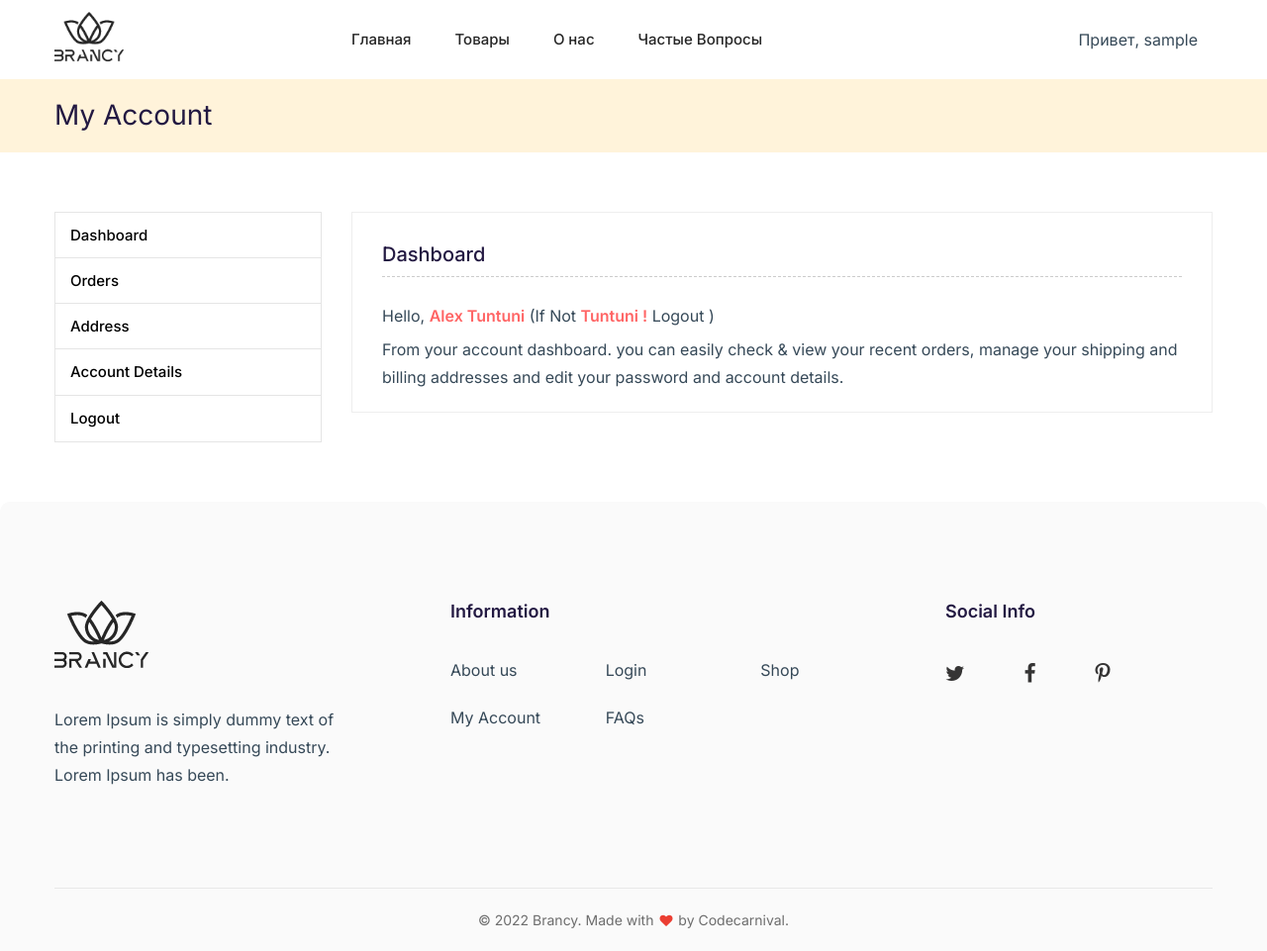
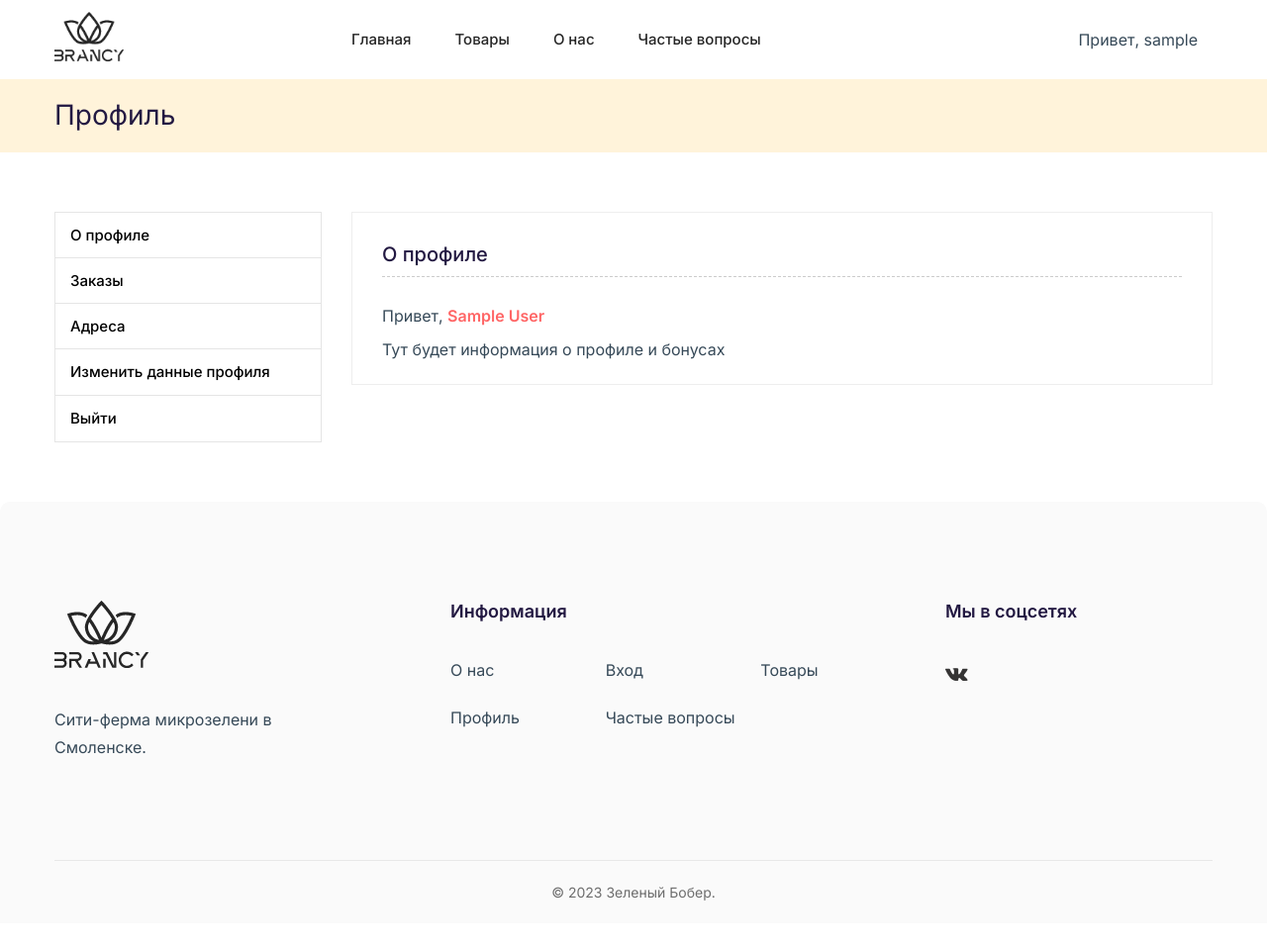
Before and after one commit to abirukov/microgreen_store_django, a Django app: page /users/account/ in a window 1280 px wide. Shown: the whole page at 99% size. After the commit the page ends 910 px from the top, so only its background shows below. Run offline with Django 4.2, Linux system fonts and the light colour scheme; the visitor is signed in with stand-in values (Sample User, id 1); some libraries are stand-ins or nearby versions.

Commit message:
change templates

```diff
--- a/templates/footer.html
+++ b/templates/footer.html
@@ -11,29 +11,27 @@
                             <a class="widget-logo" href="{% url "home" %}">
                                 <img src="{% static "assets/images/logo.webp" %}" width="95" height="68" alt="Logo">
                             </a>
-                            <p class="desc">Lorem Ipsum is simply dummy text of the printing and typesetting industry. Lorem Ipsum has been.</p>
+                            <p class="desc">Сити-ферма микрозелени в Смоленске.</p>
                         </div>
                     </div>
                 </div>
                 <div class="col-md-6 col-lg-5 mt-md-0 mt-9">
                     <div class="widget-item">
-                        <h4 class="widget-title">Information</h4>
+                        <h4 class="widget-title">Информация</h4>
                         <ul class="widget-nav">
-                            <li><a href="{% url "about" %}">About us</a></li>
-                            <li><a href="{% url "users:login" %}">Login</a></li>
-                            <li><a href="{% url "products:list" %}">Shop</a></li>
-                            <li><a href="{% url "users:account" %}">My Account</a></li>
-                            <li><a href="{% url "faq" %}">FAQs</a></li>
+                            <li><a href="{% url "about" %}">О нас</a></li>
+                            <li><a href="{% url "users:login" %}">Вход</a></li>
+                            <li><a href="{% url "products:list" %}">Товары</a></li>
+                            <li><a href="{% url "users:account" %}">Профиль</a></li>
+                            <li><a href="{% url "faq" %}">Частые вопросы</a></li>
                         </ul>
                     </div>
                 </div>
                 <div class="col-md-6 col-lg-3 mt-lg-0 mt-6">
                     <div class="widget-item">
-                        <h4 class="widget-title">Social Info</h4>
+                        <h4 class="widget-title">Мы в соцсетях</h4>
                         <div class="widget-social">
-                            <a href="https://twitter.com/" target="_blank" rel="noopener"><i class="fa fa-twitter"></i></a>
-                            <a href="https://www.facebook.com/" target="_blank" rel="noopener"><i class="fa fa-facebook"></i></a>
-                            <a href="https://www.pinterest.com/" target="_blank" rel="noopener"><i class="fa fa-pinterest-p"></i></a>
+                            <a href="https://vk.com/green_beaver_67" target="_blank" rel="noopener"><i class="fa fa-vk"></i></a>
                         </div>
                     </div>
                 </div>
@@ -46,7 +44,7 @@
     <div class="footer-bottom">
         <div class="container pt-0 pb-0">
             <div class="footer-bottom-content">
-                <p class="copyright">© 2022 Brancy. Made with <i class="fa fa-heart"></i> by <a target="_blank" href="https://themeforest.net/user/codecarnival">Codecarnival.</a></p>
+                <p class="copyright">© {% now "Y" %} Зеленый Бобер.</p>
             </div>
         </div>
     </div>
--- a/templates/header.html
+++ b/templates/header.html
@@ -17,7 +17,7 @@
                         <li><a href="{% url "home" %}">Главная</a></li>
                         <li><a href="{% url "products:list" %}">Товары</a></li>
                         <li><a href="{% url "about" %}">О нас</a></li>
-                        <li><a href="{% url "faq" %}">Частые Вопросы</a></li>
+                        <li><a href="{% url "faq" %}">Частые вопросы</a></li>
                     </ul>
                 </div>
             </div>
--- a/templates/users/account.html
+++ b/templates/users/account.html
@@ -14,18 +14,13 @@
                             <div class="tab-pane fade show active" id="dashboad" role="tabpanel"
                                  aria-labelledby="dashboad-tab">
                                 <div class="myaccount-content">
-                                    <h3>Dashboard</h3>
+                                    <h3>О профиле</h3>
                                     <div class="welcome">
-                                        <p>Hello,
-                                            <strong>Alex Tuntuni</strong>
-                                            (If Not <strong>Tuntuni !</strong>
-                                            <a href="account-login.html" class="logout"> Logout</a>
-                                            )
+                                        <p>
+                                            Привет, <strong>{{ user.first_name }} {{ user.last_name }}</strong>
                                         </p>
                                     </div>
-                                    <p>From your account dashboard. you can easily check & view your recent orders,
-                                        manage your shipping and billing addresses and edit your password and account
-                                        details.</p>
+                                    <p>Тут будет информация о профиле и бонусах</p>
                                 </div>
                             </div>
                         </div>
--- a/templates/users/include/account_menu.html
+++ b/templates/users/include/account_menu.html
@@ -1,12 +1,12 @@
 <div class="col-lg-3 col-md-4">
     <div class="my-account-tab-menu nav nav-tabs">
-        <a class="nav-link" href="{% url "users:account" %}">Dashboard</a>
-        <a class="nav-link" href="{% url "users:order_list" %}">Orders</a>
-        <a class="nav-link" href="{% url "users:address" %}">Address</a>
-        <a class="nav-link" href="{% url "users:detail" %}">Account Details</a>
+        <a class="nav-link" href="{% url "users:account" %}">О профиле</a>
+        <a class="nav-link" href="{% url "users:order_list" %}">Заказы</a>
+        <a class="nav-link" href="{% url "users:address" %}">Адреса</a>
+        <a class="nav-link" href="{% url "users:detail" %}">Изменить данные профиля</a>
         <form action="{% url "users:logout" %}" method="POST">
             {% csrf_token %}
-            <a class="nav-link" onclick="this.parentNode.submit()">Logout</a>
+            <a class="nav-link" onclick="this.parentNode.submit()">Выйти</a>
         </form>
     </div>
 </div>
--- a/templates/users/include/page_header.html
+++ b/templates/users/include/page_header.html
@@ -4,7 +4,7 @@
         <div class="row">
             <div class="col-md-5">
                 <div class="page-header-st3-content text-center text-md-start">
-                    <h2 class="page-header-title">My Account</h2>
+                    <h2 class="page-header-title">Профиль</h2>
                 </div>
             </div>
         </div>
```
